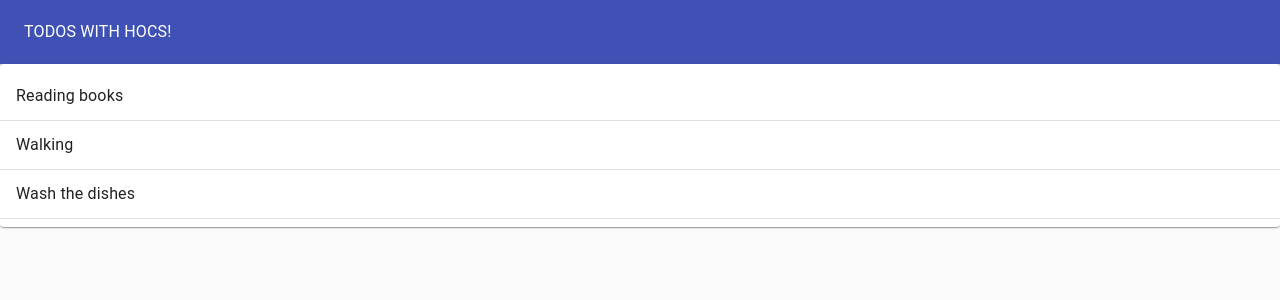
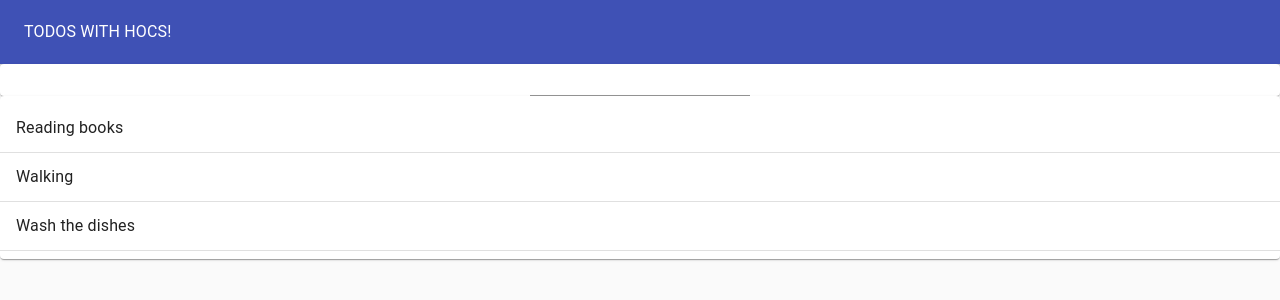
Before and after one commit to safi-4025/todo-app, a React (Create React App) app: page / in a window 1280 px wide. Shown: the top 300 px of the page. Built offline with nearby package versions, Linux system fonts and the light colour scheme.

Commit message:
added hooks

```diff
--- a/src/components/TodoApp.js
+++ b/src/components/TodoApp.js
@@ -1,6 +1,7 @@
 import React, { useState } from 'react';
+import TodoList from './TodoList';
+import TodoForm from './TodoForm';
 import { Typography, Paper, AppBar, Toolbar, Grid } from '@material-ui/core';
-import TodoList from './TodoList';
 
 const TodoApp = () => {
   const initialTodos = [
@@ -10,6 +11,9 @@ const TodoApp = () => {
   ]
 
   const [todos, setTodos] = useState(initialTodos);
+  const addTodo = newTodoText => {
+    setTodos([...todos, {id: 4, task: newTodoText, completed: false}])
+  }
   return (
     <Paper
       style={{
@@ -25,6 +29,7 @@ const TodoApp = () => {
           <Typography color='inherit'>TODOS WITH HOCS!</Typography>
         </Toolbar>
       </AppBar>
+      <TodoForm addTodo={addTodo} />
       <TodoList todos={todos} />
     </Paper>
   )
--- /dev/null
+++ b/src/components/TodoForm.js
@@ -0,0 +1,20 @@
+import React from 'react';
+import UseInputState from './UseInputState';
+import { Paper, TextField } from '@material-ui/core';
+
+const TodoForm = ({ addTodo }) => {
+  const [value, handleChange, reset] = UseInputState('');
+  return (
+    <Paper>
+      <form onSubmit={(e) => {
+        e.preventDefault();
+        addTodo(value);
+        reset();
+      }}>
+        <TextField value={value} onChange={handleChange} />
+      </form>
+    </Paper>
+  )
+}
+
+export default TodoForm
--- /dev/null
+++ b/src/components/UseInputState.js
@@ -0,0 +1,11 @@
+import { useState  } from "react";
+export default initialValue => {
+  const [value, setValue] = useState(initialValue);
+  const handleChange = e => {
+    setValue(e.target.value);
+  };
+  const reset = () => {
+    setValue('');
+  }
+  return [value, handleChange, reset];
+}
```
